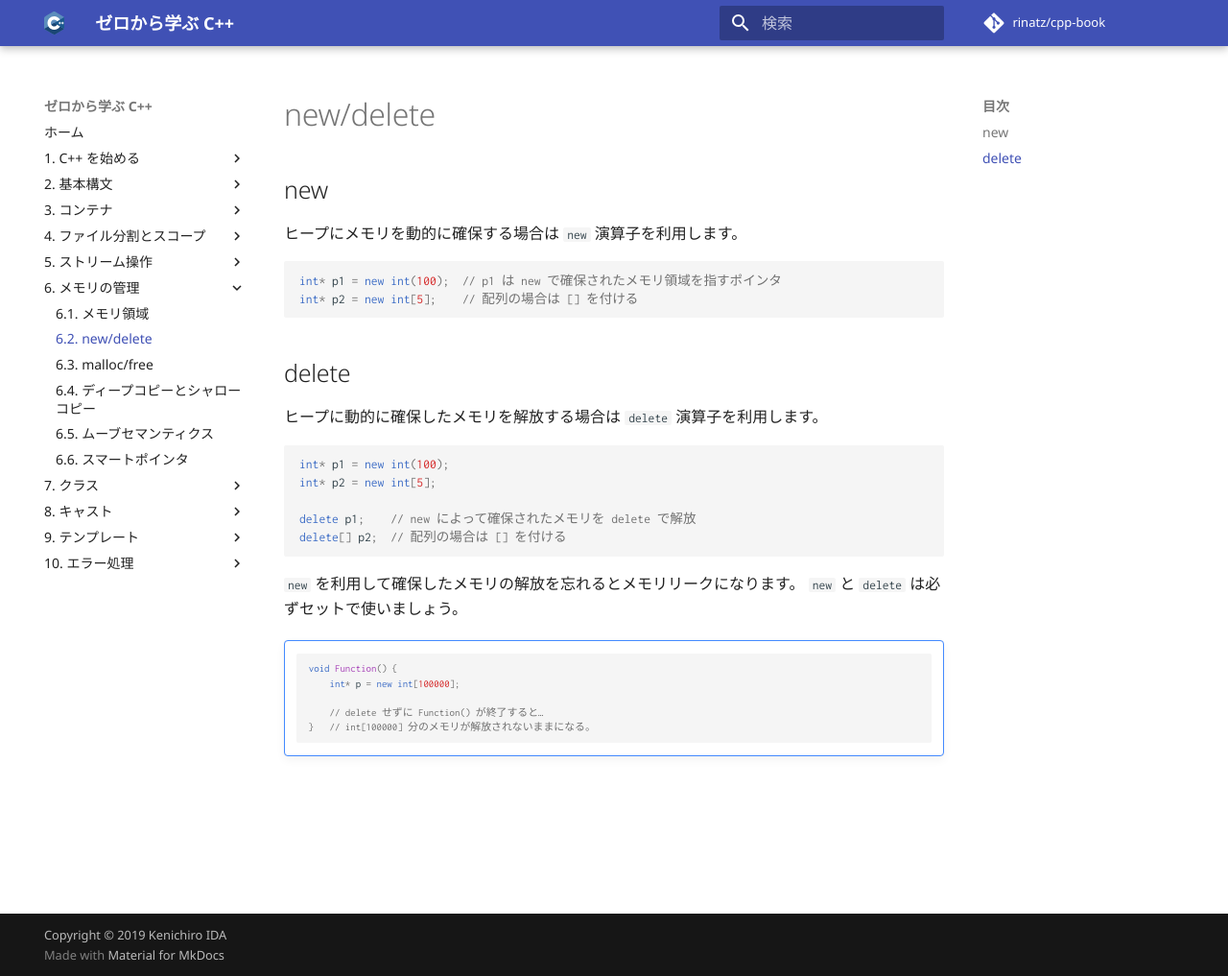
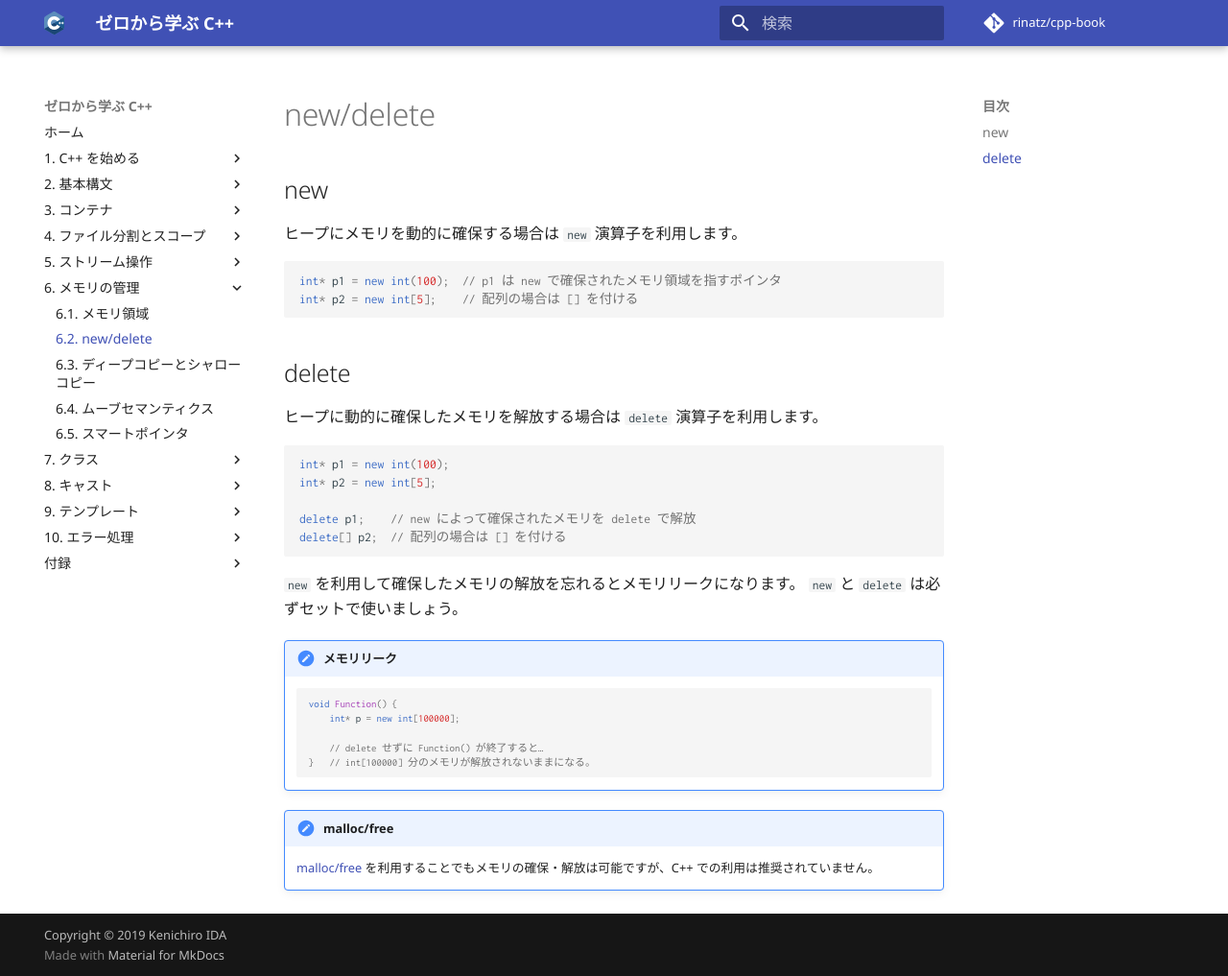
Before and after one commit to rinatz/cpp-book, an MkDocs documentation site: the page built from docs/ch06-02-new-and-delete.md, in a window 1280 px wide and 1017 px high. Shown: the whole window at 96% size. Built offline with MkDocs 1.6.1 and Material for MkDocs 9.7.7, drawn with Linux system fonts in a browser that asks for light colours; comment, search, counter and statistics services are not loaded.

Commit message:
Move malloc/free page to appendix

````diff
--- a/docs/ch06-02-new-and-delete.md
+++ b/docs/ch06-02-new-and-delete.md
@@ -23,7 +23,7 @@ delete[] p2;  // 配列の場合は [] を付ける
 
 `new` を利用して確保したメモリの解放を忘れるとメモリリークになります。 `new` と `delete` は必ずセットで使いましょう。
 
-!!! Error ""
+!!! Error "メモリリーク"
     ```cpp
     void Function() {
         int* p = new int[100000];
@@ -31,3 +31,8 @@ delete[] p2;  // 配列の場合は [] を付ける
         // delete せずに Function() が終了すると…
     }   // int[100000] 分のメモリが解放されないままになる。
     ```
+
+!!! Tips "malloc/free"
+    [malloc/free][malloc-free] を利用することでもメモリの確保・解放は可能ですが、C++ での利用は推奨されていません。
+
+[malloc-free]: appendix-malloc-and-free.md
--- a/mkdocs.yml
+++ b/mkdocs.yml
@@ -83,10 +83,9 @@ nav:
   - 6. メモリの管理:
       - 6.1. メモリ領域: ch06-01-memory-areas.md
       - 6.2. new/delete: ch06-02-new-and-delete.md
-      - 6.3. malloc/free: ch06-03-malloc-and-free.md
-      - 6.4. ディープコピーとシャローコピー: ch06-04-deep-and-shallow-copy.md
-      - 6.5. ムーブセマンティクス: ch06-05-move-semantics.md
-      - 6.6. スマートポインタ: ch06-06-smart-pointers.md
+      - 6.3. ディープコピーとシャローコピー: ch06-03-deep-and-shallow-copy.md
+      - 6.4. ムーブセマンティクス: ch06-04-move-semantics.md
+      - 6.5. スマートポインタ: ch06-05-smart-pointers.md
   - 7. クラス:
       - 7.1. メンバ変数: ch07-01-member-varialbes.md
       - 7.2. メンバ関数: ch07-02-member-functions.md
@@ -104,3 +103,5 @@ nav:
   - 10. エラー処理:
       - 10.1 例外処理: ch10-01-exceptions.md
       - 10.2 シグナル: ch10-02-signals.md
+  - 付録:
+      - malloc/free: appendix-malloc-and-free.md
````
Also changed, not shown: docs/appendix-malloc-and-free.md (renamed from docs/ch06-03-malloc-and-free.md, +0 -2 lines), docs/ch06-03-deep-and-shallow-copy.md (renamed from docs/ch06-04-deep-and-shallow-copy.md), docs/ch06-04-move-semantics.md (renamed from docs/ch06-05-move-semantics.md), docs/ch06-05-smart-pointers.md (renamed from docs/ch06-06-smart-pointers.md).
